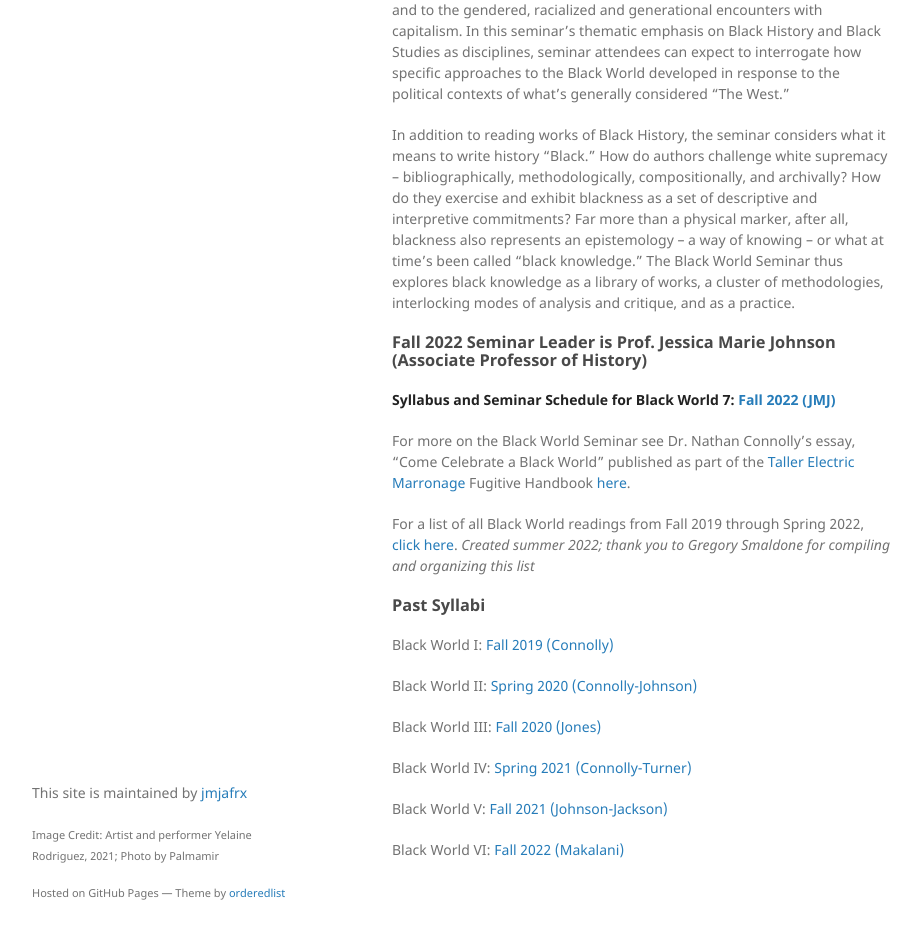
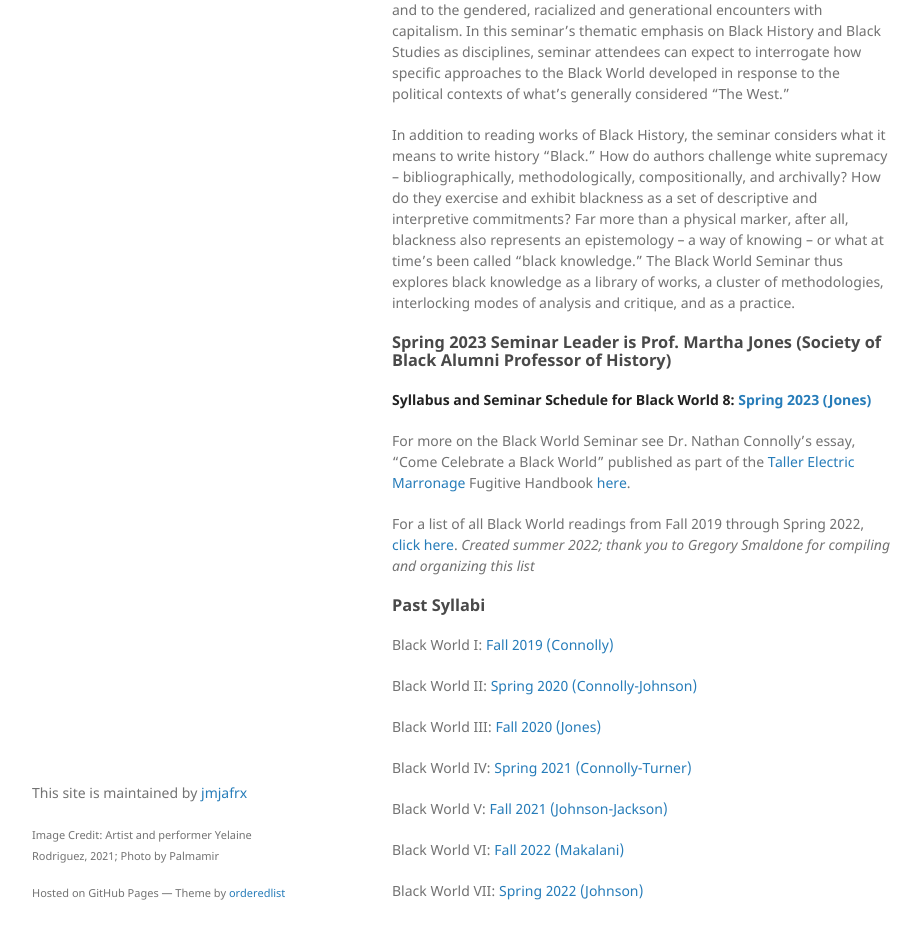
Before and after one commit to jmjafrx/blackworld, a Jekyll site: the page built from index.md, in a window 1280 px wide and 1400 px high, scrolled down 300 px. Shown: the part 429-1368 px from the top of the window, without its empty margins (178-1099 px from the left). Built offline with Jekyll 4.4.1, drawn with Linux system fonts in a browser that asks for light colours; our own code applies the rules of GitHub Pages for plain Markdown files.

Commit message:
black world 8 materials added

```diff
--- a/index.md
+++ b/index.md
@@ -30,9 +30,9 @@ The Black World Seminar is a graduate-faculty seminar on the making and meaning
 In addition to reading works of Black History, the seminar considers what it means to write history “Black.” How do authors challenge white supremacy – bibliographically, methodologically, compositionally, and archivally?  How do they exercise and exhibit blackness as a set of descriptive and interpretive commitments? Far more than a physical marker, after all, blackness also represents an epistemology – a way of knowing – or what at time’s been called “black knowledge.” The Black World Seminar thus explores black knowledge as a library of works, a cluster of methodologies, interlocking modes of analysis and critique, and as a practice.
 
 
-### Fall 2022 Seminar Leader is Prof. Jessica Marie Johnson (Associate Professor of History) <br>
+### Spring 2023 Seminar Leader is Prof. Martha Jones (Society of Black Alumni Professor of History) <br>
 
-**Syllabus and Seminar Schedule for Black World 7: [Fall 2022 (JMJ)](https://docs.google.com/document/d/e/2PACX-1vQzI9oYarXKNJJZ-RTvDyAuVaFIJVsnGu0tPakwumA7kxSq68YjXBfkcwW8PhFNxQ/pub)**
+**Syllabus and Seminar Schedule for Black World 8: [Spring 2023 (Jones)](https://docs.google.com/document/d/10OfVdvR2YEKpwXpMxAjaSB1Z0mczpzA6JTi3SilPgks/edit)**
 
 For more on the Black World Seminar see Dr. Nathan Connolly's essay, "Come Celebrate a Black World" published as part of the [Taller Electric Marronage](https://www.electricmarronage.com) Fugitive Handbook [here](https://www.electricmarronage.com/electricblog/2020/6/20/come-celebrate-a-black-world).
 
@@ -51,3 +51,5 @@ Black World IV: [Spring 2021 (Connolly-Turner)](https://www.dropbox.com/s/bcy88q
 Black World V: [Fall 2021 (Johnson-Jackson)](https://docs.google.com/document/d/1z6UEZjamc0cTRU-1IAoHw_-9joZdwYMw/edit?usp=sharing&ouid=106948538052495080775&rtpof=true&sd=true)
 
 Black World VI: [Fall 2022 (Makalani)](https://drive.google.com/drive/folders/1i2uGa4RTEYCx0Ylgb5xyJTuu7YaOPnpS?usp=sharing)
+
+Black World VII: [Spring 2022 (Johnson)](https://docs.google.com/document/d/e/2PACX-1vQzI9oYarXKNJJZ-RTvDyAuVaFIJVsnGu0tPakwumA7kxSq68YjXBfkcwW8PhFNxQ/pub)
```
